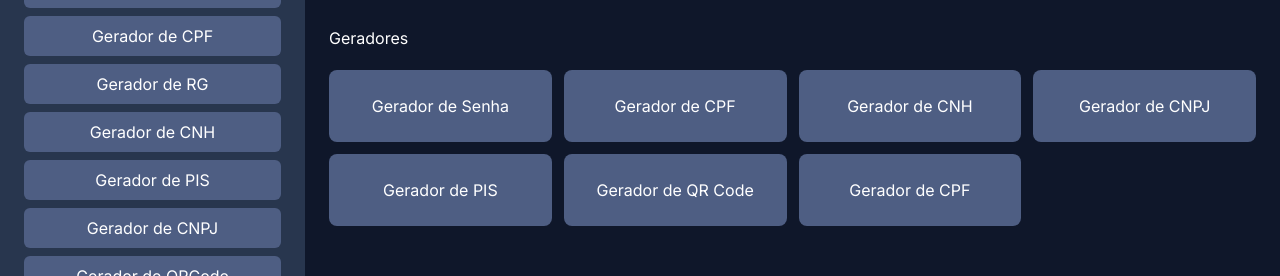
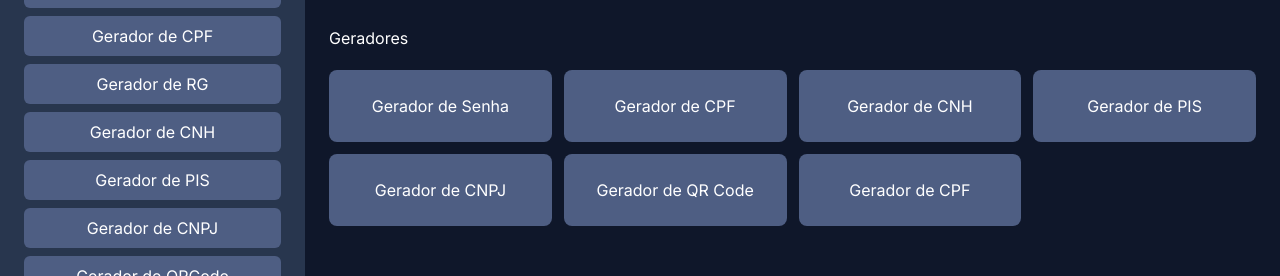
Before and after one commit to awa-minds/gera-facil, a Next.js app: page /geradores in a window 1280 px wide. Shown: the part 202-478 px from the top of the page. Built offline with nearby package versions, Linux system fonts and the light colour scheme.

Commit message:
refactor: alteração da ordem dos geradores na home
alteração da ordem dos geradores na home

```diff
--- a/src/app/geradores/page.tsx
+++ b/src/app/geradores/page.tsx
@@ -25,8 +25,8 @@ export default function GeradoresPage() {
           <CardPlus href="/geradores/gerador-senha" title="Gerador de Senha" />
           <CardPlus href="/geradores/gerador-cpf" title="Gerador de CPF" />
           <CardPlus href="/geradores/gerador-cnh" title="Gerador de CNH" />
+          <CardPlus href="/geradores/gerador-pis" title="Gerador de PIS" />
           <CardPlus href="/geradores/gerador-cnpj" title="Gerador de CNPJ" />
-          <CardPlus href="/geradores/gerador-pis" title="Gerador de PIS" />
           <CardPlus
             href="/geradores/gerador-qrcode"
             title="Gerador de QR Code"
```
